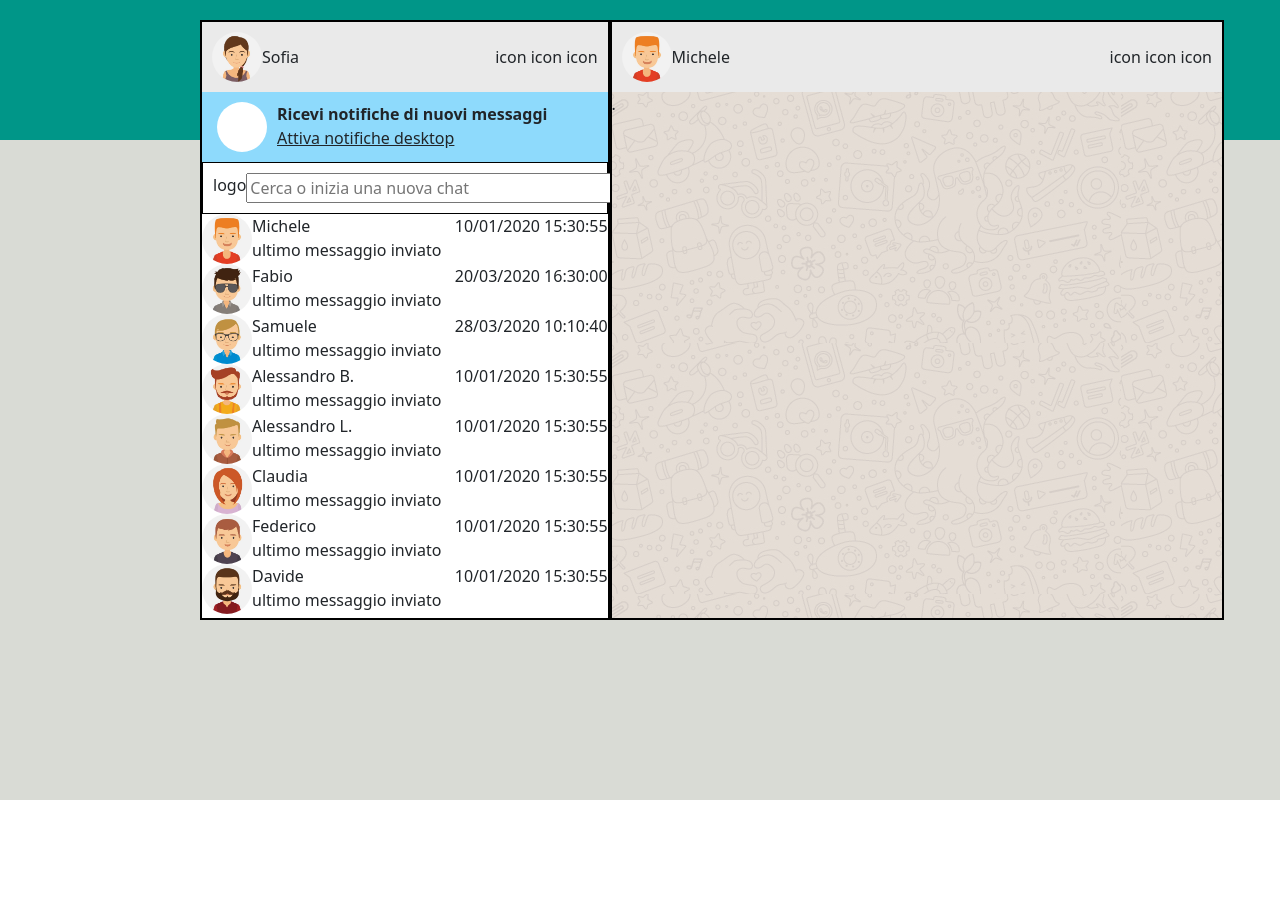
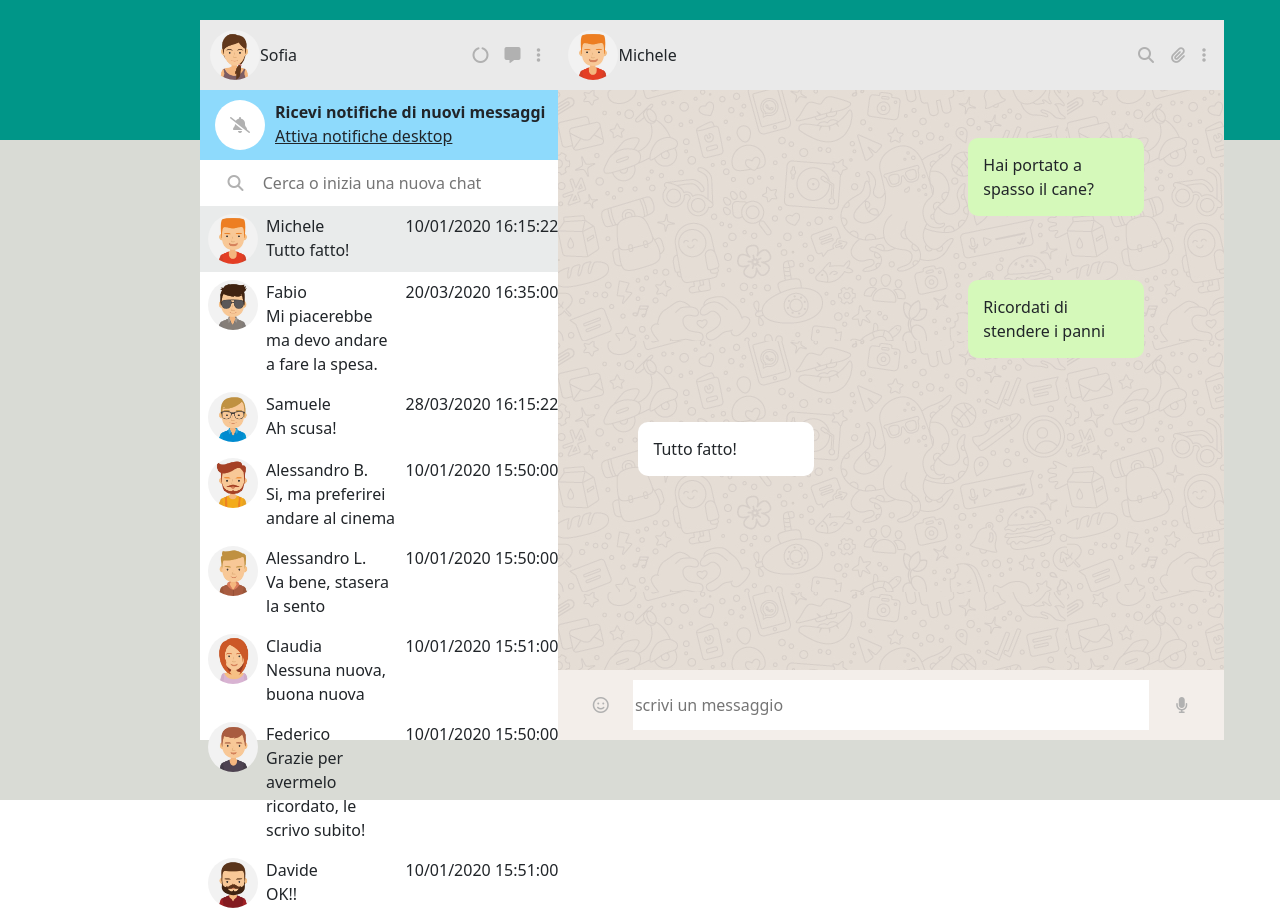
Before and after one commit to adrianobarboza31/vue-boolzapp, a plain HTML site: page index.html in a window 1280 px wide. Before the commit the page ends 800 px from the top, so only its background shows below. Drawn offline with nearby package versions, Linux system fonts and the light colour scheme.

Commit message:
milestone 3

```diff
--- a/css/style.css
+++ b/css/style.css
@@ -15,21 +15,23 @@
 }
 .bo{
     position: relative;
+    height: 90%;
 }
 .ab-ct div.message-box{
-border: 2px solid black;
+/* border: 2px solid black; */
 }
 .ab-ct div.contact-box{
-    border: 2px solid black;
+    /* border: 2px solid black; */
     }
 .contact-box{
-    width: 40%;
+    width: 35%;
 }
 .message-box{
-    width: 60%;
+    width: 65%;
 }
 img{
     width: 50px;
+    height: 50px;
     border-radius: 50%;
 
 }
@@ -58,14 +60,79 @@ img{
 }
 .search{
     padding: 10px;
+    width: 100%;
 }
 .search input{
-    width: 500px;
+    width: 100%;
+    border: 0px solid black;
 }
 .cerca{
-    border:1px solid black;
+    border:0px solid black;
 }
 .sfondo{
     background-image: url("../img/mine.jpg");
-    height: calc(596px - 70px);
+    height: calc(100% - 140px);
+    overflow: auto;
 }
+.padre{
+    height: 100vh;
+}
+.ab-grandezza{
+    width: 55%;
+}
+.active{
+    background-color: #E9EBEB;
+}
+.selezionata:hover{
+    background-color: rgba(233, 235, 235, 0.7);
+
+}
+.ab-g{
+    width: 10%;
+
+}
+.ab-c{
+    width: 80%;
+
+}
+.ab-c input{
+    width: 100%;
+    height: 50px;
+   border: 0px solid black;
+}
+.hd-ct{
+    background-color:#F3EEEA;
+    padding: 10px;
+}
+.bo2{
+    width: 85%;
+}
+.bo3{
+    width: 15%;
+}
+.inviato{
+    background-color:#D5F9BA ;
+    padding: 15px;
+    width: 30%;
+    border-radius: 10px;
+
+}
+.ab-inviato{
+    display: flex;
+    justify-content: end;
+    padding-right: 80px;
+}
+.ab-ricevuto{
+    display: flex;
+    justify-content: start;
+    padding-left: 80px;
+}
+.ricevuto{
+    background-color:white;
+    padding: 15px;
+    width: 30%;
+    border-radius: 10px;
+}
+i{
+   color: #B1B1B1;
+}
--- a/index.html
+++ b/index.html
@@ -7,27 +7,32 @@
     <link href="https://cdn.jsdelivr.net/npm/bootstrap@5.2.2/dist/css/bootstrap.min.css" rel="stylesheet" integrity="sha384-Zenh87qX5JnK2Jl0vWa8Ck2rdkQ2Bzep5IDxbcnCeuOxjzrPF/et3URy9Bv1WTRi" crossorigin="anonymous">
     <script src="https://cdn.jsdelivr.net/npm/bootstrap@5.2.2/dist/js/bootstrap.bundle.min.js" integrity="sha384-OERcA2EqjJCMA+/3y+gxIOqMEjwtxJY7qPCqsdltbNJuaOe923+mo//f6V8Qbsw3" crossorigin="anonymous"></script>
     <link rel="stylesheet" href="./css/style.css">
+    <link rel="stylesheet" href="https://cdnjs.cloudflare.com/ajax/libs/font-awesome/6.2.0/css/all.min.css"
+    integrity="sha512-xh6O/CkQoPOWDdYTDqeRdPCVd1SpvCA9XXcUnZS2FmJNp1coAFzvtCN9BmamE+4aHK8yyUHUSCcJHgXloTyT2A=="
+    crossorigin="anonymous" referrerpolicy="no-referrer" />
     <script src="https://unpkg.com/vue@3/dist/vue.global.js"></script>
     <title>Document</title>
 </head>
 <body>
-    <div class="vh-100" id="app">
+    <div class="padre" id="app">
         <div class="bo">
             <div class="ab-hd"></div>
             <div class="ab-mn"></div>
-            <div class="bg-white ab-ct  d-flex">
-                <div class="contact-box">
+            <div class="bg-white ab-ct  d-flex h-100">
+                <div class="contact-box h-100">
                     <div class="d-flex justify-content-between align-items-center hd-cb">
                         <div class="d-flex align-items-center">
                             <img src="./img/avatar_io.jpg" alt="">
                             <span>Sofia</span>
                         </div>
                         <div>
-                            icon icon icon
+                            <i class="fa-solid fa-circle-notch mx-2"></i>
+                            <i class="fa-solid fa-message mx-2"></i>
+                            <i class="fa-solid fa-ellipsis-vertical mx-2"></i>
                         </div>
                     </div>
                     <div class="mess d-flex">
-                        <div class="bg-white notifiche"></div>
+                        <div class="bg-white notifiche d-flex align-items-center justify-content-center"><i class="fa-solid fa-bell-slash my-bell"></i></div>
                         <div class="noti"><strong>Ricevi notifiche di nuovi messaggi</strong>  <br>
                             <span>Attiva notifiche desktop</span>
                         </div>
@@ -35,41 +40,62 @@
                     <div>
                         <div class="d-flex cerca">
                             <div class="d-flex search">
-                                <div class="">logo</div>
-                                <div><input type="text" placeholder="Cerca o inizia una nuova chat"></div>
+                                <div class="bo3 d-flex align-items-center  justify-content-center">  <i class="fa-solid fa-magnifying-glass my-lens"></i></div>
+                                <div class="bo2"><input type="text" placeholder="Cerca o inizia una nuova chat"></div>
                             </div>
 
                         </div>
                     </div>
                     <div>
-                        <div v-for="(value,index) in contacts" class="justify-content-between d-flex" @click="slider(index)">
-                            <div>
+                        <div v-for="(value,index) in contacts" class="justify-content-between d-flex pt-2 pb-2 selezionata" @click="slider(index)" :class="(index==indice)?'active':''">
+                            <div class="ab-grandezza">
                                 <div class="d-flex">
-                                    <img :src="value.image" alt="">
-                                    <span>
+                                    <div class="ps-2">
+                                        <img class="" :src="value.image" alt="">
+                                    </div>
+
+                                    <div class="ps-2">
                                         <span>{{value.name}}</span> <br>
-                                        <span>ultimo messaggio inviato</span>
-                                    </span>
+                                        <span> {{value.messages[value.messages.length -1].message}}</span>
+                                    </div>
                                 </div>
                             </div>
                             <div>
-                                {{value.messages[0].date}}
+                                {{value.messages[value.messages.length -1].date}}
                             </div>
                         </div>
                     </div>
                 </div>
-                <div class="message-box">
+                <div class="message-box h-100">
                     <div class="d-flex justify-content-between align-items-center hd-cb">
                         <div class="d-flex align-items-center">
                             <img  :src="contacts[indice].image" alt="">
                             <span>{{contacts[indice].name}}</span>
                         </div>
                         <div>
-                            icon icon icon
+                            <i class="fa-solid fa-magnifying-glass mx-2"></i>
+                            <i class="fa-solid fa-paperclip mx-2"></i>
+                            <i class="fa-solid fa-ellipsis-vertical mx-2"></i>
                         </div>
                     </div>
                     <div class="sfondo">
-                        .
+                        <div v-for="(value,index) in contacts[indice].messages" class="pt-5 pb-3" :class="(value.status == 'sent') ? 'ab-inviato':'ab-ricevuto '">
+                            <div :class="(value.status == 'sent') ? 'inviato':'ricevuto '">
+                                {{value.message}}
+                            </div>
+                        </div>
+
+                    </div>
+                    <div class="d-flex justify-content-between align-items-center hd-ct">
+                        <div class="d-flex align-items-center ab-g justify-content-center">
+                            <i class="fa-regular fa-face-smile"></i>
+                        </div>
+                        <div class="ab-c">
+                            <input type="text" placeholder="scrivi un messaggio" v-model="invia" @keyup.enter="invmes">
+                        </div>
+                        <div class="d-flex align-items-center ab-g justify-content-center">
+                            <i class="fa-solid fa-microphone"></i>
+                        </div>
                     </div>
                 </div>
             </div>
--- a/js/script.js
+++ b/js/script.js
@@ -2,6 +2,7 @@ const{createApp}=Vue;
 createApp({
     data(){
         return{
+            invia:"",
             indice:0,
             contacts: [
                 {
@@ -179,6 +180,34 @@ createApp({
         slider(i){
            this.indice=i
         //    return this.indice
+        },
+        invmes(){
+            const ogg={
+                date: '10/01/2020 15:51:00',
+                message: this.invia,
+                status: 'sent'
+                }
+               this.contacts[this.indice].messages.push(ogg)
+               this.invia=""
+        //        setTimeout(risposta,1000)
+        //        function risposta(){
+        //         const oggt={
+        //             date: '10/01/2020 15:51:00',
+        //             message: "ok",
+        //             status: 'received'
+        //             }
+        //            this.contacts[this.indice].messages.push(oggt)
+        //        }
+        // }
+        const risposta=()=>{
+            const oggt={
+                            date: '10/01/2020 15:51:00',
+                            message: "ok",
+                            status: 'received'
+                            }
+                           this.contacts[this.indice].messages.push(oggt)
+                       }
+                       setTimeout(risposta,1000)
         }
 
     }
```
